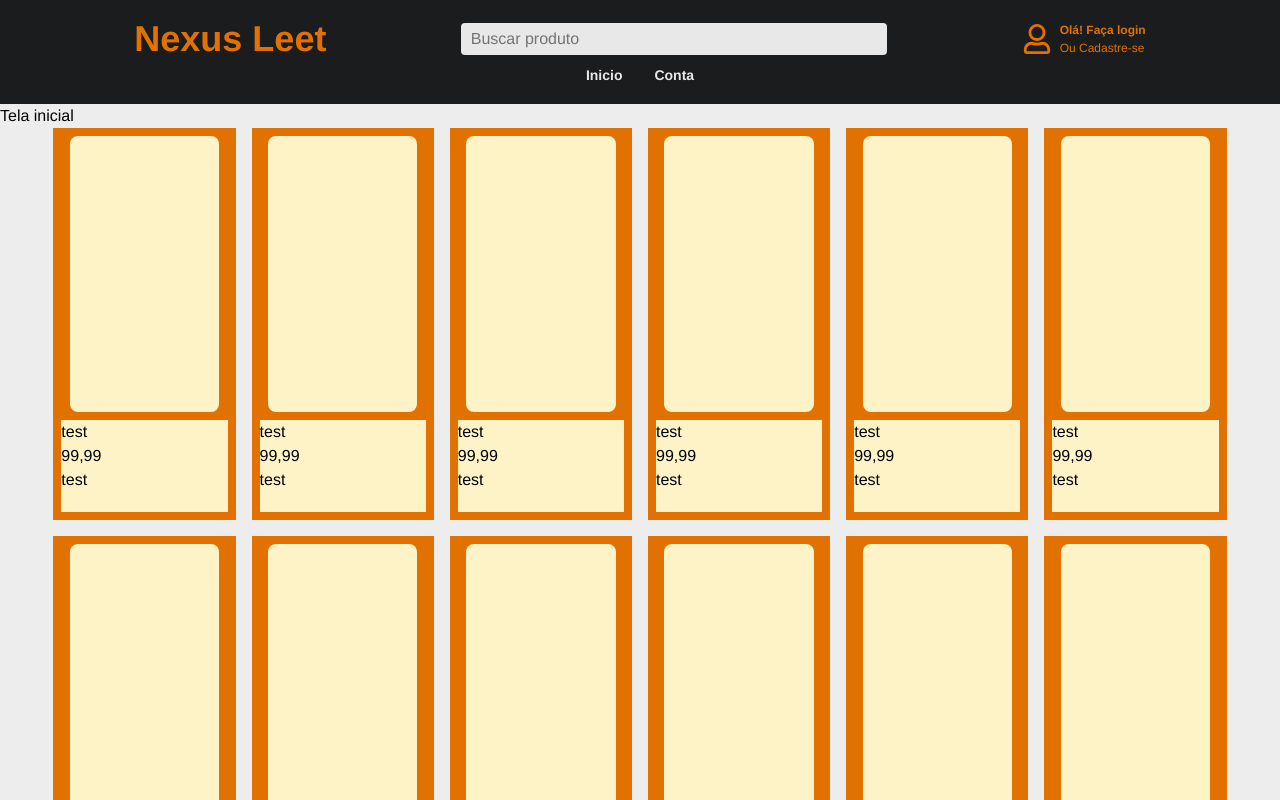
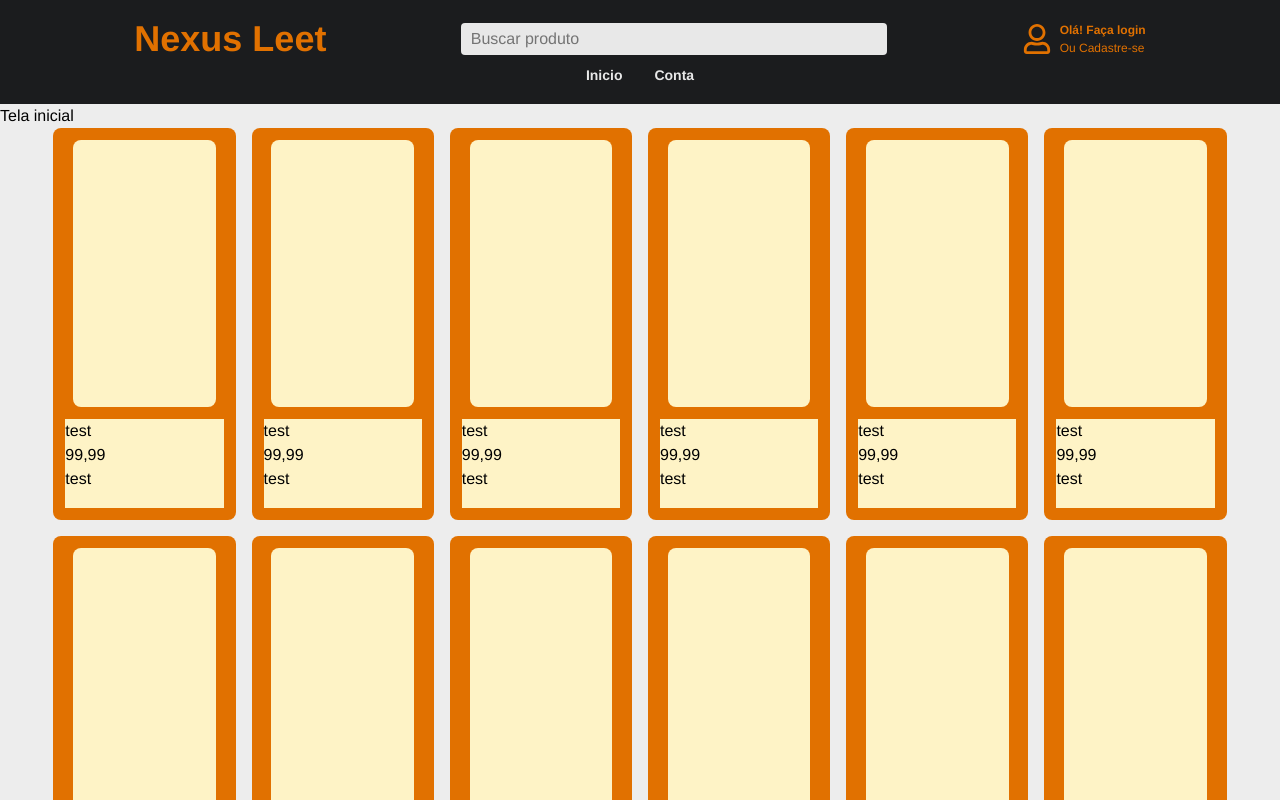
Before and after one commit to gustavocarvalho-ra/NextJs-NexusLeet, a Next.js app: page / in a window 1280 px wide. Built offline with nearby package versions, Linux system fonts and the light colour scheme; no server answers.

Commit message:
style: add border-radius

```diff
--- a/src/app/components/ui/Product/Card.tsx
+++ b/src/app/components/ui/Product/Card.tsx
@@ -7,7 +7,7 @@ interface CardProps {
 
 export default function Card({Name, Price, Type}: CardProps) {
   return (
-    <div className="bg-amber-600 w-full h-full p-2 flex items-center flex-col gap-2">
+    <div className="bg-amber-600 w-full h-full p-3 flex items-center flex-col gap-3 rounded-lg">
       <div className="bg-amber-100 w-[90%] h-3/4 rounded-lg"></div>
       <div className="bg-amber-100 w-full h-1/4">
         <h1>{Name}</h1>
```
